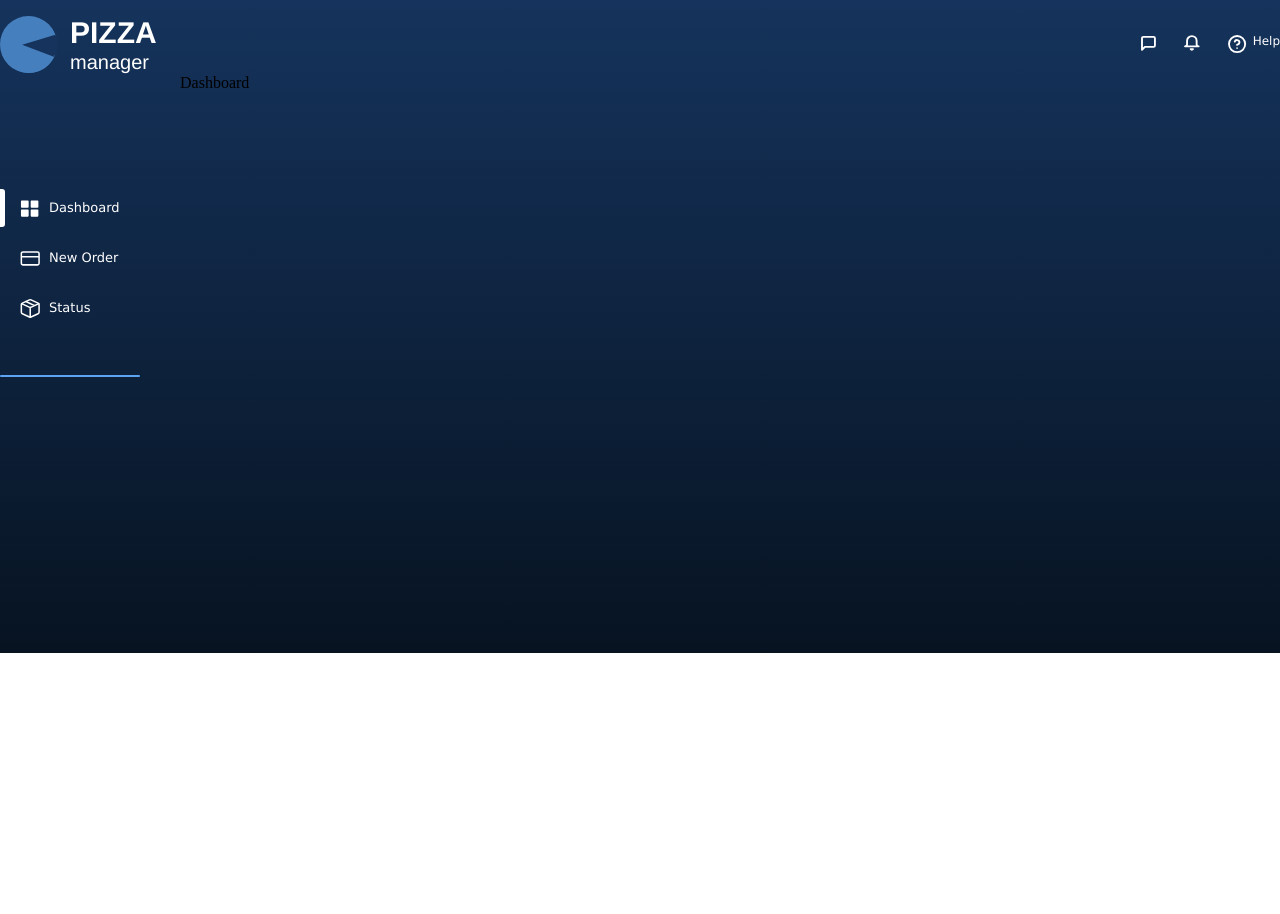
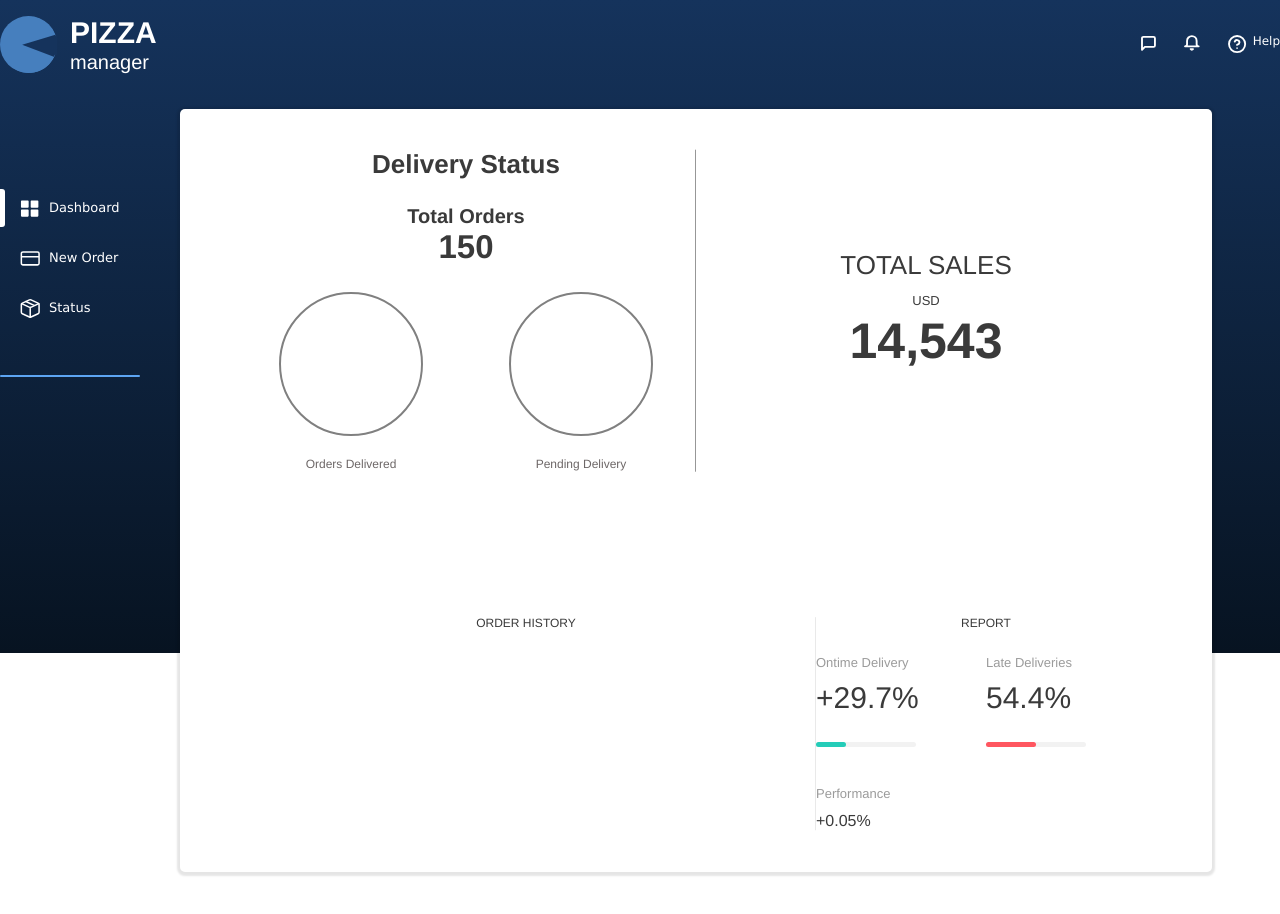
Before and after one commit to edarioq/pizza-orders, an Angular app: page /dashboard in a window 1280 px wide. Shown: the top 914 px of the page. Before the commit the page ends 800 px from the top, so only its background shows below. Built offline with nearby package versions, Linux system fonts and the light colour scheme.

Commit message:
Progress status layout

```diff
--- a/src/app/components/dashboard/dashboard.component.html
+++ b/src/app/components/dashboard/dashboard.component.html
@@ -1,3 +1,52 @@
 <main class="dashboard">
-    Dashboard
+    <div class="top-section">
+        <section class="delivery-status">
+            <div class="title">Delivery Status</div>
+            <div class="label">Total Orders</div>
+            <div class="total-orders">150</div>
+            <div class="charts">
+                <div class="left-pie-chart">
+                    <div class="chart"></div>
+                    <caption class="chart-label">Orders Delivered</caption>
+                </div>
+                <div class="right-pie-chart">
+                    <div class="chart"></div>
+                    <caption class="chart-label">Pending Delivery</caption>
+                </div>
+            </div>
+        </section>
+        <section class="total-sales">
+            <div class="title">Total Sales</div>
+            <div class="currency">USD</div>
+            <div class="total">14,543</div>
+        </section>
+    </div>
+
+    <div class="bottom-section">
+        <section class="order-history">
+            <caption class="chart-label">Order History</caption>
+            <div class="chart"></div>
+        </section>
+        <section class="report">
+            <div class="title">Report</div>
+            <div class="deliveries">
+                <div class="on-time">
+                    <div class="label">Ontime Delivery</div>
+                    <div class="val">+29.7%</div>
+                    <div class="progress-bar green"></div>
+                </div>
+                <div class="late-deliveries">
+                    <div class="label">Late Deliveries</div>
+                    <div class="val">54.4%</div>
+                    <div class="progress-bar red"></div>
+                </div>
+            </div>
+            <div class="performance">
+                <div class="label">Performance</div>
+                <div class="performance-percent">
+                    +0.05%
+                </div>
+            </div>
+        </section>
+    </div>
 </main>
--- a/src/app/components/dashboard/dashboard.component.scss
+++ b/src/app/components/dashboard/dashboard.component.scss
@@ -1,3 +1,214 @@
+@import '../../../sass/variables';
+@import '../../../sass/typography';
+
 .dashboard {
+    font-family: $main-font;
+    color: $black;
+    border: 1px solid transparent;
+    border-radius: 5px;
+    background-color: $white;
+    box-shadow: 0 1px 2px 3px rgba(0, 0, 0, 0.1);
+    padding: 40px 55px;
+    margin-top: 35px;
+    margin-bottom: 100px;
+    max-width: 1032px;
+    box-sizing: border-box;
+}
+.top-section {
+    display: grid;
+    grid-template-columns: repeat(2, 1fr);
+    grid-template-rows: auto;
+    margin-bottom: 145px;
+}
+.bottom-section {
+    display: grid;
+    grid-template-columns: 580px auto;
+}
+.delivery-status {
+    position: relative;
+    &:after {
+        content: '';
+        position: absolute;
+        right: 0;
+        top: 50%;
+        transform: translateY(-50%);
+        width: 1px;
+        height: 100%;
+        background-color: #979797;
+    }
+    .title {
+        font-family: $main-font;
+        font-size: 26px;
+        font-weight: 600;
+        text-align: center;
+        margin-bottom: 26px;
+    }
+    .label {
+        font-family: $main-font;
+        font-size: 20px;
+        font-weight: 600;
+        text-align: center;
+        margin-bottom: 0;
+    }
+    .total-orders {
+        font-family: $main-font;
+        font-size: 33px;
+        font-weight: 900;
+        text-align: center;
+        margin-bottom: 26px;
+    }
+    .charts {
+        display: grid;
+        grid-template-columns: 1fr 1fr;
+        justify-content: center;
+    }
+    .chart {
+        width: 144px;
+        height: 144px;
+        margin: 0 auto 22px;
+        background-color: transparent;
+        border: 2px solid gray;
+        border-radius: 50%;
+        box-sizing: border-box;
+    }
+    .left-pie-chart {
+        display: flex;
+        justify-content: center;
+        flex-direction: column;
+    }
+    .right-pie-chart {
+        display: flex;
+        justify-content: center;
+        flex-direction: column;
+    }
+    .chart-label {
+        font-family: $main-font;
+        font-size: 12px;
+        color: #6D6767;
+    }
+}
+.total-sales {
+    display: flex;
+    justify-content: center;
+    align-items: center;
+    flex-direction: column;
+    .title {
+        font-family: $main-font;
+        font-size: 26px;
+        font-weight: 500;
+        margin-bottom: 13px;
+        text-transform: uppercase;
+    }
+    .currency {
+        font-family: $main-font;
+        font-size: 13px;
+        font-weight: 300;
+        margin-bottom: 5px;
+        text-transform: uppercase;
+    }
+    .total {
+        font-family: $main-font;
+        font-size: 50px;
+        font-weight: 700;
+    }
+}
+.order-history {
+    position: relative;
+    &:after {
+        content: '';
+        position: absolute;
+        right: 0;
+        top: 50%;
+        transform: translateY(-50%);
+        width: 1px;
+        height: 100%;
+        background-color: #E9E9E9;
+    }
+    .chart-label {
+        display: flex;
+        justify-content: center;
+        font-family: $main-font;
+        font-size: 12px;
+        font-weight: 500;
+        text-transform: uppercase;
+    }
+    .chart {
 
+    }
 }
+.report {
+    .title {
+        display: flex;
+        justify-content: center;
+        font-family: $main-font;
+        font-size: 12px;
+        font-weight: 500;
+        text-transform: uppercase;
+        margin-bottom: 25px;
+    }
+    .deliveries {
+        display: grid;
+        grid-template-columns: repeat(2, 1fr);
+        margin-bottom: 40px;
+    }
+    .on-time {
+        display: flex;
+        flex-direction: column;
+        justify-content: center;
+    }
+    .late-deliveries {
+        display: flex;
+        flex-direction: column;
+        justify-content: center;
+    }
+    .label {
+        font-family: $main-font;
+        font-size: 13px;
+        font-weight: 200;
+        color: #9B9B9B;
+        margin-bottom: 10px;
+    }
+    .val {
+        font-family: $main-font;
+        font-size: 30px;
+        font-weight: 500;
+        margin-bottom: 27px;
+    }
+    .progress-bar {
+        display: block;
+        position: relative;
+        width: 100px;
+        height: 5px;
+        background-color: #F2F2F2;
+        border-radius: 5px;
+        &.green {
+            &:after {
+                content: '';
+                position: absolute;
+                width: 30%;
+                height: 100%;
+                background-color: #24CCB8;
+                border-radius: 5px;
+            }
+        }
+        &.red {
+            &:after {
+                content: '';
+                position: absolute;
+                width: 50%;
+                height: 100%;
+                background-color: #FF5660;
+                border-radius: 5px;
+            }
+        }
+    }
+    .performance {
+        .label {
+            font-family: $main-font;
+            font-weight: 300;
+        }
+    }
+    .performance-percent {
+
+    }
+}
--- a/src/app/components/order-status/order-status.component.ts
+++ b/src/app/components/order-status/order-status.component.ts
@@ -17,7 +17,6 @@ export class OrderStatusComponent implements OnInit {
     this.orderStatusService.getOrders().subscribe(
       res => {
         this.orders = res.orders;
-        console.log(this.orders);
       },
       err => {
         console.log(err);
```
